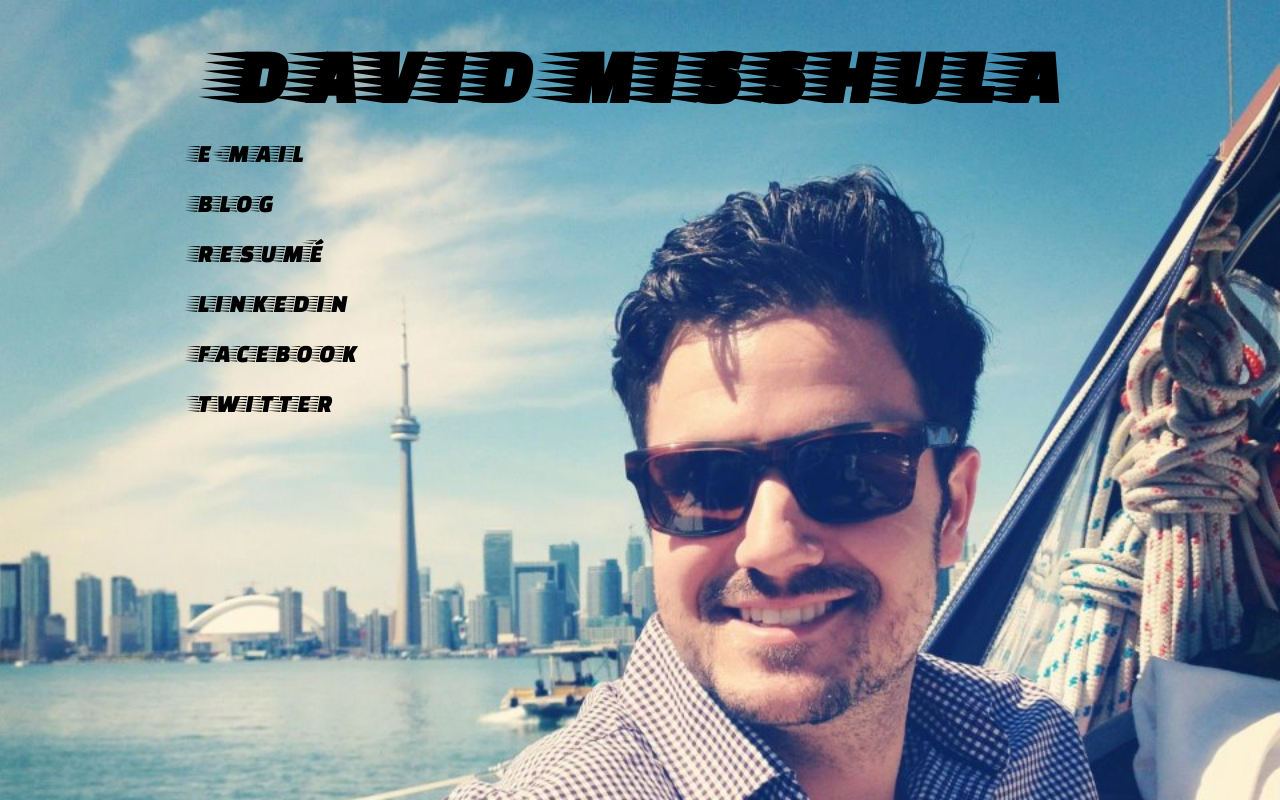
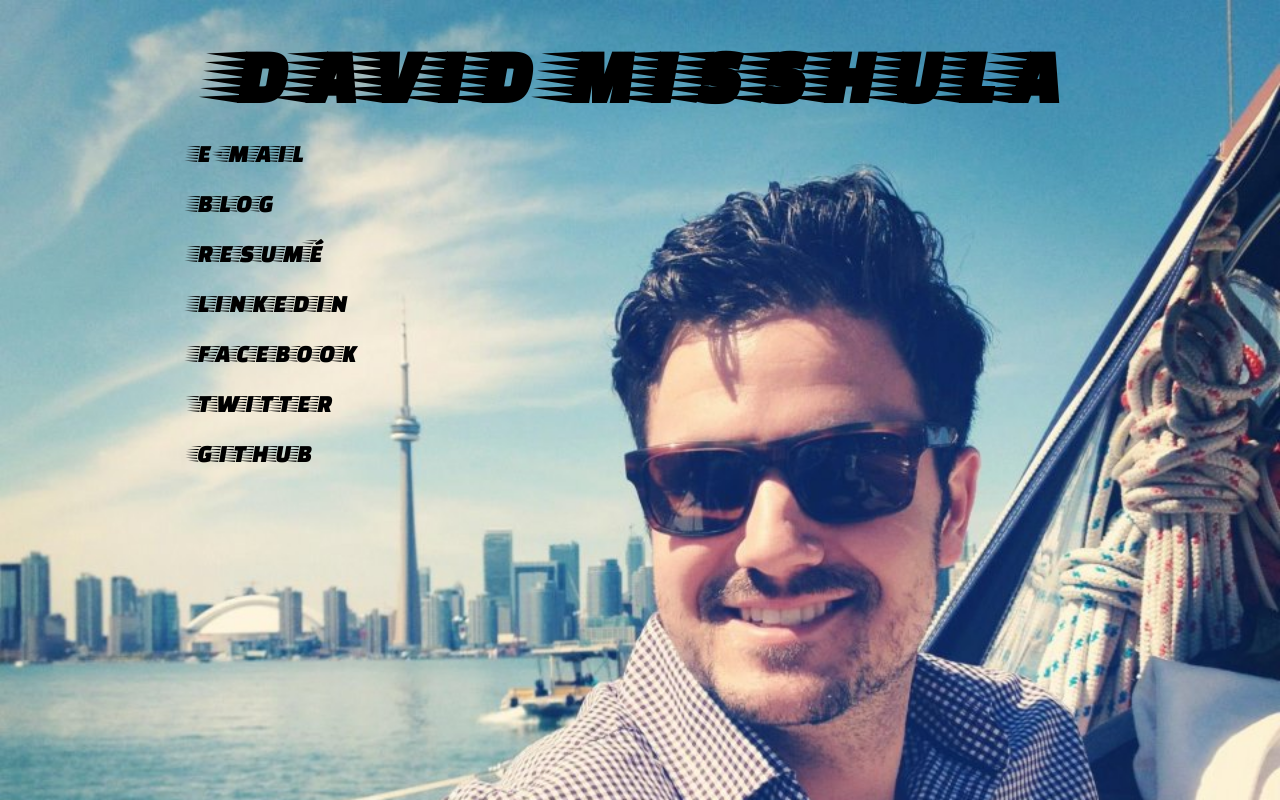
Before and after one commit to misshula/davidmisshula.com, a plain HTML site: page index.html in a window 1280 px wide. Drawn offline with Linux system fonts and the light colour scheme; a web font is replaced by a local one.

Commit message:
added github link

```diff
--- a/index.html
+++ b/index.html
@@ -55,6 +55,9 @@
                 <a href="http://twitter.com/davidmisshula">
                     <p>twitter</p>
                 </a>
+                <a href="https://github.com/misshula">
+                    <p>github</p>
+                </a>
         </div>
     </body>
 
```
